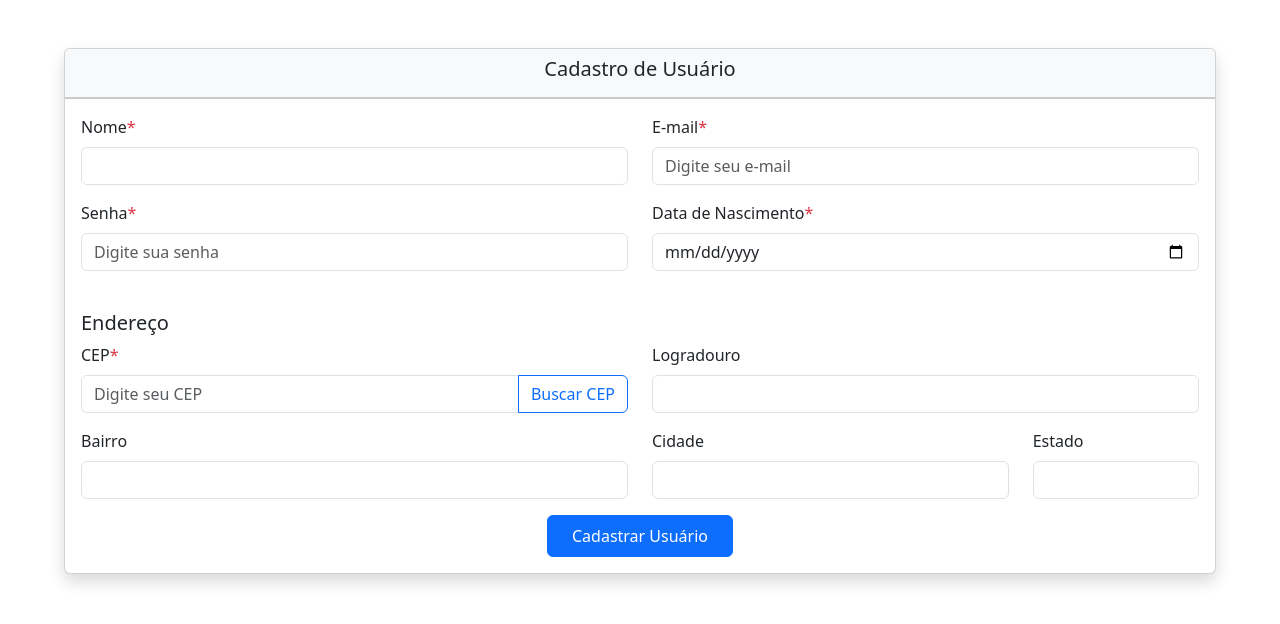
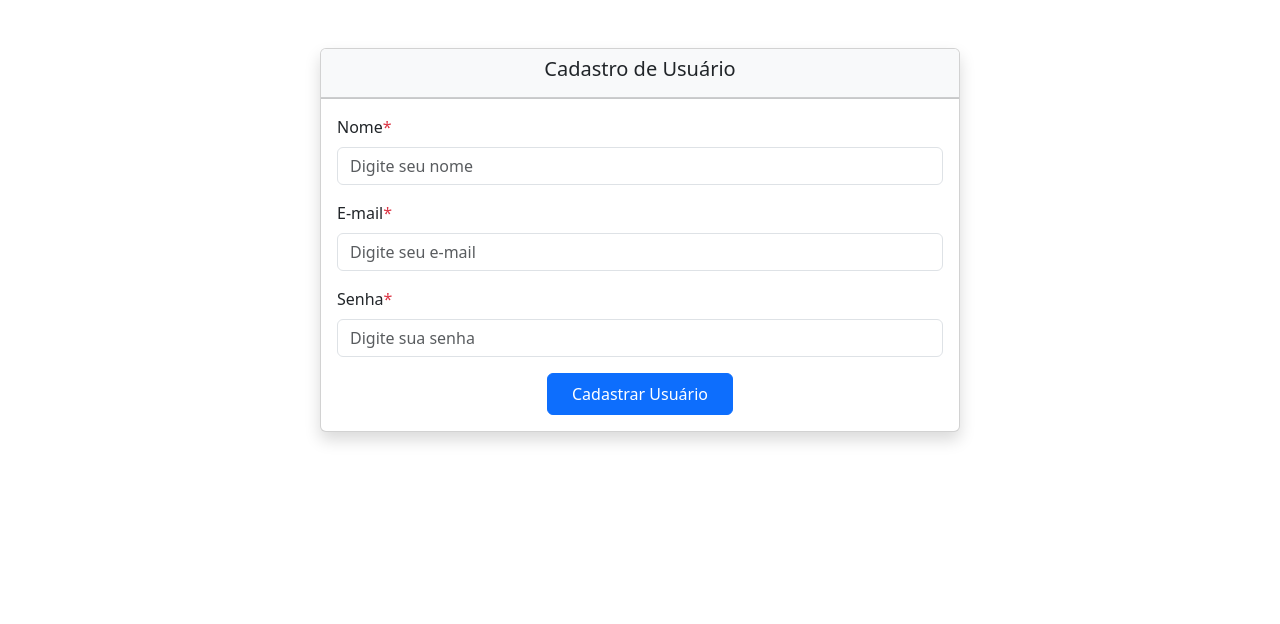
Before and after one commit to leticiasoftsy/desafio1, a React (Vite) app: page / in a window 1280 px wide. Shown: the top 624 px of the page. Built offline with nearby package versions, Linux system fonts and the light colour scheme.

Commit message:
feat: adicionar mensagem de erros no form

```diff
--- a/src/pages/home/form.tsx
+++ b/src/pages/home/form.tsx
@@ -1,9 +1,7 @@
 import React, { useEffect, useState } from "react";
-import { Form, Button, Row, Col, InputGroup, Card, CardBody } from "react-bootstrap";
+import { Form, Button, Col, Card, CardBody } from "react-bootstrap";
 import type { User, } from "../../@types/user";
-import { getEndereco } from "../../utils/actions";
 import { useNavigate } from "react-router-dom";
-import { salvarUsuariosNoCookie, obterUsuariosDoCookie } from "../../utils/cookies";
 import { zodResolver } from "@hookform/resolvers/zod";
 import { formSchema, type DataForm } from "./formData";
 import { useForm } from "react-hook-form";
@@ -45,6 +43,7 @@ export default function UserForm({ id }: UserFormProps){
     },
   });
 
+
   useEffect(() => {
     console.log(id);
 
@@ -56,7 +55,11 @@ export default function UserForm({ id }: UserFormProps){
         if (!res.ok) throw new Error("Usuario não encontrado");
 
         const data = await res.json();
-        console.log("Usuario da API:", data);
+        setFormData(data);
+
+        setValue("name", `${data.name.firstname} ${data.name.lastname}`);
+        setValue("email", data.email);
+        setValue("password", data.password)
 
         setFormData({
         name: {
@@ -84,7 +87,8 @@ export default function UserForm({ id }: UserFormProps){
     }
 
     carregarUsuarioDaAPI();
-    }, [id])
+    }, [id, setValue])
+
 
   const handleInputChange = (
     e: React.ChangeEvent<HTMLInputElement>)  => {
@@ -107,75 +111,30 @@ export default function UserForm({ id }: UserFormProps){
     }
   };
 
-  const handleEnderecoChange = (
-    e: React.ChangeEvent<HTMLInputElement>) => {
-     const { name, value } = e.target;
-
-     if (name === "cep") {
-      const somenteNumeros = value.replace(/\D/g, "").slice(0, 8);
-
-      let cepFormatado = "";
-      for (let i = 0; i < somenteNumeros.length; i++) {
-        cepFormatado += somenteNumeros[i];
-        if (i === 4 && i !== somenteNumeros.length - 1) {
-          cepFormatado += "-";
-        }
-      }
-
-    setFormData((prev) => ({
-      ...prev,
-      endereço: {
-        ...prev.address,
-        [name]: cepFormatado,
-      },
-    }));
-  } else {
-    setFormData((prev) => ({
-      ...prev,
-      endereço: {
-        ...prev.address,
-        [name]: value,
-      },
-    }))
+  useEffect(() => {
+    if (id && formData.name.firstname && formData.email) {
+    setValue("name", formData.name.firstname);
+    setValue("email", formData.email)
+    setValue("password", formData.password)
     }
-  };
-
-  const buscarCep = async () => {
-    try {
-      const cep = formData.address.zipcode.replace(/\D/g, "");
-      const data = await getEndereco(cep)
-
-      setFormData((prev) => ({
-        ...prev,
-        endereço: {
-          ...prev.address,
-          logradouro: data.logradouro,
-          bairro: data.bairro,
-          cidade: data.localidade,
-          estado: data.uf,
-        },
-      }));
-    } catch  {
-      alert("Erro ao buscar o CEP.");
-    }
-  };
+  }, [id, formData, setValue])
 
   const onSubmit = (data:DataForm) => {
-
     navigate("/usuarios", {state: {usuarioCadastrado: true}}); //mostrar os usuarios apos fazer o cadastro
-
+    console.log("Dados do formulario", data);
+    <data value="" className="name"></data>
   };
 
   return (
-    <Card className="mx-auto mt-5 shadow" style={{ maxWidth: "90%", maxHeight:"1000px" }}>
+    <Card className="mx-auto mt-5 shadow" style={{ maxWidth: "50%", maxHeight:"1000px" }}>
       <Card.Header className="text-center fw-bold bg-light">
         <h5>{id ? "Editar usuario" : "Cadastro de Usuário"}</h5>
-        </Card.Header>
-        <hr className="w-100 border-dark opacity p-0 my-0 m-0"/>
+      </Card.Header>
+          <hr className="w-100 border-dark opacity p-0 my-0 m-0"/>
         <CardBody>
         <Form onSubmit={handleSubmit(onSubmit)}>
-          <Row>
-            <Col md={6}>
+          <div>
+            <Col md={12}>
             <Form.Group className="mb-3">
               <Form.Label>
                 Nome<span className="text-danger">*</span>
@@ -185,7 +144,16 @@ export default function UserForm({ id }: UserFormProps){
                 {...register("name")}
                 isInvalid={!!errors.name}
                 maxLength={50}
-
+                placeholder="Digite seu nome"
+                onChange={(e) =>
+                  setFormData({
+                    ...formData,
+                    name: {
+                      ...formData.name,
+                      firstname: e.target.value
+                    }
+                  })
+                }
               />
               <Form.Control.Feedback type="invalid">
                 {errors.name?.message}
@@ -193,7 +161,7 @@ export default function UserForm({ id }: UserFormProps){
             </Form.Group>
           </Col>
 
-          <Col md={6}>
+          <Col md={12}>
             <Form.Group className="mb-3">
               <Form.Label>
                 E-mail<span
@@ -207,12 +175,14 @@ export default function UserForm({ id }: UserFormProps){
                 placeholder="Digite seu e-mail"
                 name="email"
                 onChange={handleInputChange}
-
               />
+               <Form.Control.Feedback type="invalid">
+                {errors.email?.message}
+              </Form.Control.Feedback>
             </Form.Group>
           </Col>
 
-          <Col md={6}>
+          <Col md={12}>
             <Form.Group className="mb-3">
               <Form.Label>
                 Senha<span className="text-danger">*</span>
@@ -226,123 +196,13 @@ export default function UserForm({ id }: UserFormProps){
                 onChange={handleInputChange}
                 maxLength={14}
                 inputMode="numeric"
-
               />
+               <Form.Control.Feedback type="invalid">
+                {errors.password?.message}
+              </Form.Control.Feedback>
             </Form.Group>
           </Col>
-
-          <Col md={6}>
-            <Form.Group className="mb-3">
-              <Form.Label>
-                Data de Nascimento<span className="text-danger">*</span>
-              </Form.Label>
-              <InputGroup>
-              <Form.Control
-                type="date"
-                {...register("name")}
-                isInvalid={!!errors.name}
-                name="dataNascimento"
-                min="1900-01-01"
-                max="2025-12-31"
-                style={{ appearance: "none"}}
-              />
-              </InputGroup>
-            </Form.Group>
-          </Col>
-        </Row>
-
-        <h5 className="mt-4">Endereço</h5>
-        <Row>
-          <Col md={6}>
-            <Form.Group className="mb-3">
-              <Form.Label>
-                CEP<span className="text-danger">*</span>
-              </Form.Label>
-              <InputGroup>
-              <Form.Control
-                type="text"
-                {...register("name")}
-                isInvalid={!!errors.name}
-                placeholder="Digite seu CEP"
-                name="cep"
-                onChange={handleEnderecoChange}
-                maxLength={9}
-                inputMode="numeric"
-
-              />
-              <Button
-              variant="outline-primary"
-              onClick={buscarCep}
-              className="rounded-end"
-              >
-               Buscar CEP
-              </Button>
-            </InputGroup>
-            </Form.Group>
-          </Col>
-
-          <Col md={6}>
-            <Form.Group className="mb-3">
-              <Form.Label>
-                Logradouro
-              </Form.Label>
-              <Form.Control
-                type="text"
-                {...register("name")}
-                isInvalid={!!errors.name}
-                name="logradouro"
-                onChange={handleEnderecoChange}
-
-                />
-            </Form.Group>
-          </Col>
-
-          <Col md={6}>
-            <Form.Group className="mb-3">
-              <Form.Label>
-                Bairro
-              </Form.Label>
-              <Form.Control
-                type="text"
-                name="bairro"
-                onChange={handleEnderecoChange}
-
-              />
-            </Form.Group>
-          </Col>
-
-          <Col md={4}>
-            <Form.Group className="mb-3">
-              <Form.Label>
-                Cidade
-              </Form.Label>
-              <Form.Control
-                type="text"
-                {...register("name")}
-                isInvalid={!!errors.name}
-                name="cidade"
-                onChange={handleEnderecoChange}
-
-              />
-            </Form.Group>
-          </Col>
-
-          <Col md={2}>
-            <Form.Group className="mb-3">
-              <Form.Label>
-                Estado
-                </Form.Label>
-              <Form.Control
-                type="text"
-                {...register("name")}
-                isInvalid={!!errors.name}
-                name="estado"
-                onChange={handleEnderecoChange}
-
-              />
-            </Form.Group>
-          </Col>
-        </Row>
+          </div>
 
       <div className="text-center">
         <Button
--- a/src/pages/home/formData.ts
+++ b/src/pages/home/formData.ts
@@ -3,7 +3,7 @@ import { z } from "zod";
 export const formSchema = z.object({
     name: z.string().min(1, "Nome é obrigatorio"),
     email: z.string().min(1, "Email é obrigatorio"),
-    password: z.string().min(1, "A senha é obrigatoria"),
+    password: z.string().min(1, "Senha é obrigatoria"),
 })
 
 export type DataForm = z.infer<typeof formSchema>
--- a/src/pages/usuarios/index.tsx
+++ b/src/pages/usuarios/index.tsx
@@ -22,7 +22,6 @@ export default function UsersPage(){
         setUsers(usuariosSalvos);
         console.log(usuariosSalvos)
         setLoading(false);
-
         }
 
     useAsync();
```
